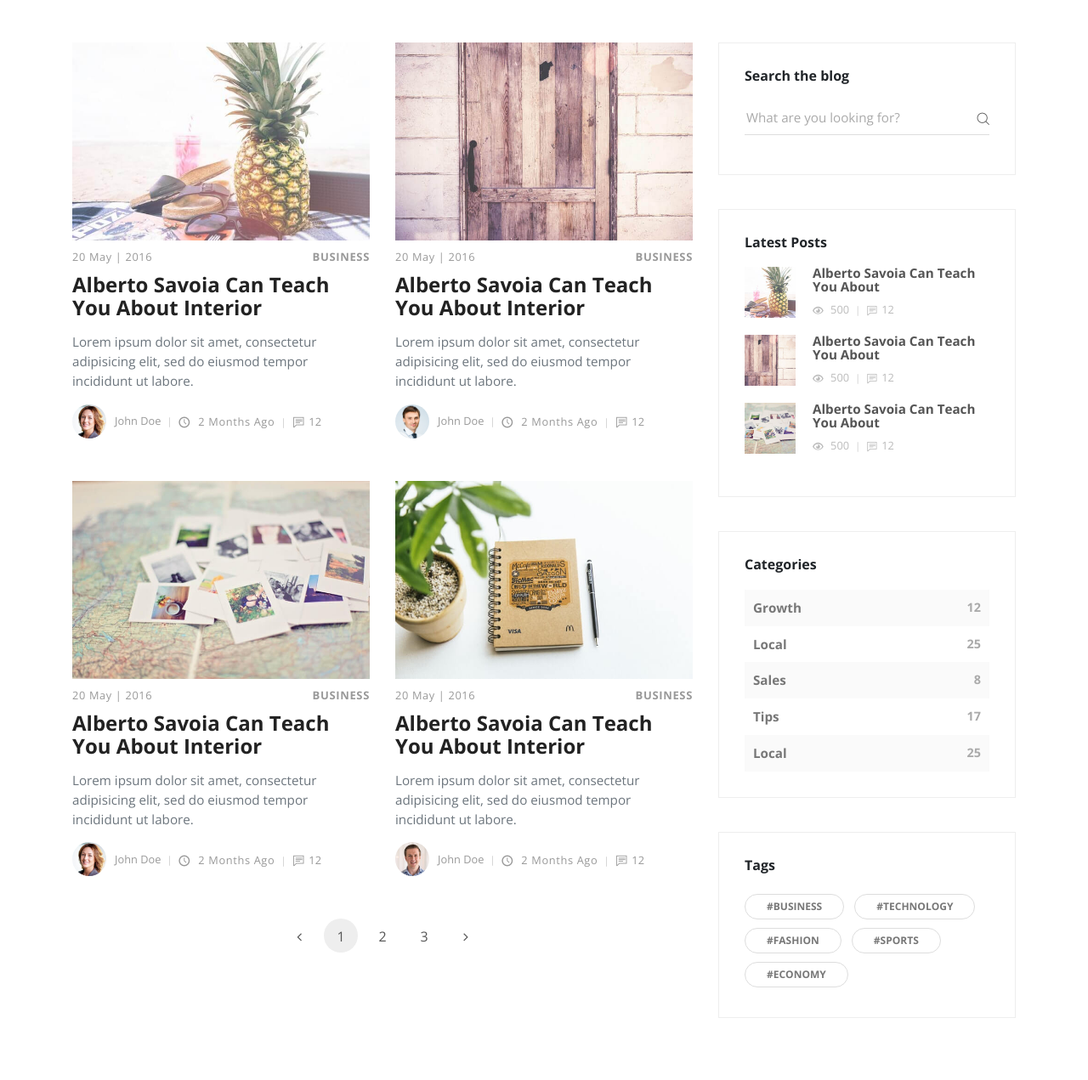
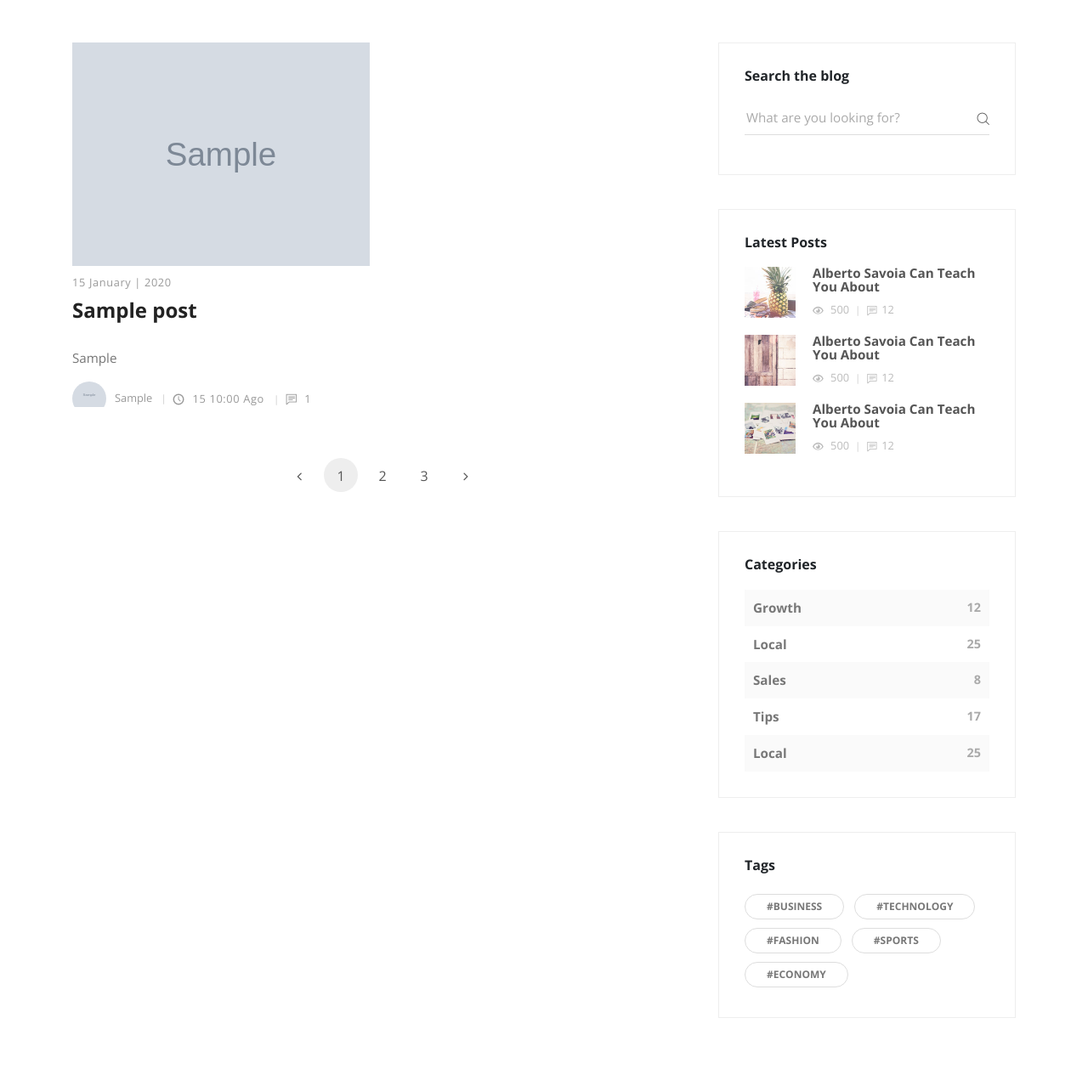
Before and after one commit to gurnitha/2024-dj5-dream-blog, a Django app: page /blog/ in a window 1280 px wide. Shown: the part 81-1352 px from the top of the page at 85% size. Run offline with Django 5.2, Linux system fonts and the light colour scheme; tables that the repository leaves empty hold one stand-in row (values such as "Sample post"); grey boxes marked "Sample" are stand-in pictures; some libraries are stand-ins or nearby versions.

Commit message:
4. READ: Retrieve and fetch semua posts pada laman blog

```diff
--- a/apps/post/templates/post/blog.html
+++ b/apps/post/templates/post/blog.html
@@ -9,80 +9,61 @@
         <!-- Latest Posts -->
         <main class="posts-listing col-lg-8">
           <div class="container">
+
+            <!--============================== All Post ==============================-->
             <div class="row">
-              <!-- post -->
+              {% for post in post_list %}
               <div class="post col-xl-6">
-                <div class="post-thumbnail"><a href="post.html"><img src="{% static 'assets/img/blog-post-1.jpeg' %}" alt="..." class="img-fluid"></a></div>
+                <div class="post-thumbnail"><a href="post.html">
+                  <!--  <img src="/media/featured-pic-1.jpeg" alt="..." class="img-fluid"> -->
+                  <img src="{{ post.thumbnail.url }}" alt="..." class="img-fluid"></a></div>
                 <div class="post-details">
                   <div class="post-meta d-flex justify-content-between">
-                    <div class="date meta-last">20 May | 2016</div>
-                    <div class="category"><a href="#">Business</a></div>
+                    <div class="date meta-last">
+                      <!-- 22 February | 2024 -->
+                      {{ post.timestamp|date:'d F' }} | {{ post.timestamp|date:'Y' }}
+                    </div>
+                    <!-- Category -->
+                    <div class="category">
+                      {% for category in post.categorires.all %}
+                      <!-- Business | Technology -->
+                      <a href="#">{{ category.title }}</a>
+                      {% endfor %}
+                    </div>
+                    <!-- End Category -->
                   </div><a href="post.html">
-                    <h3 class="h4">Alberto Savoia Can Teach You About Interior</h3></a>
-                  <p class="text-muted">Lorem ipsum dolor sit amet, consectetur adipisicing elit, sed do eiusmod tempor incididunt ut labore.</p>
-                  <footer class="post-footer d-flex align-items-center"><a href="#" class="author d-flex align-items-center flex-wrap">
-                      <div class="avatar"><img src="{% static 'assets/img/avatar-3.jpg' %}" alt="..." class="img-fluid"></div>
-                      <div class="title"><span>John Doe</span></div></a>
-                    <div class="date"><i class="icon-clock"></i> 2 months ago</div>
-                    <div class="comments meta-last"><i class="icon-comment"></i>12</div>
+                    <h3 class="h4">{{ post.title }}</h3></a>
+                    <!-- Text max 200 characters -->
+                  <p class="text-muted">{{ post.overview|linebreaks|truncatechars:200}}</p>
+                  <footer class="post-footer d-flex align-items-center">
+                      <a href="#" class="author d-flex align-items-center flex-wrap">
+                        <div class="avatar">
+                          <!-- <img src="/media/authors/avatar-1.jpg" alt="..." class="img-fluid"> -->
+                          <img src="{{ post.author.profile_picture.url }}" alt="..." class="img-fluid">
+                        </div>
+                        <div class="title">
+                          <!-- <span>John@Doe</span> -->
+                          <span>{{ post.author.user.username }}</span>
+                        </div>
+                      </a>
+                    <div class="date">
+                      <i class="icon-clock"></i>
+                      <!-- 22 05:07 ago -->
+                      {{ post.timestamp|date:'d H:i' }} ago
+                    </div>
+                    <div class="comments meta-last">
+                      <i class="icon-comment"></i>
+                      <!-- 0 -->
+                      {{ post.comment_count }}
+                    </div>
                   </footer>
                 </div>
               </div>
-              <!-- post             -->
-              <div class="post col-xl-6">
-                <div class="post-thumbnail"><a href="post.html"><img src="{% static 'assets/img/blog-post-2.jpg' %}" alt="..." class="img-fluid"></a></div>
-                <div class="post-details">
-                  <div class="post-meta d-flex justify-content-between">
-                    <div class="date meta-last">20 May | 2016</div>
-                    <div class="category"><a href="#">Business</a></div>
-                  </div><a href="post.html">
-                    <h3 class="h4">Alberto Savoia Can Teach You About Interior</h3></a>
-                  <p class="text-muted">Lorem ipsum dolor sit amet, consectetur adipisicing elit, sed do eiusmod tempor incididunt ut labore.</p>
-                  <div class="post-footer d-flex align-items-center"><a href="#" class="author d-flex align-items-center flex-wrap">
-                      <div class="avatar"><img src="{% static 'assets/img/avatar-2.jpg' %}" alt="..." class="img-fluid"></div>
-                      <div class="title"><span>John Doe</span></div></a>
-                    <div class="date"><i class="icon-clock"></i> 2 months ago</div>
-                    <div class="comments meta-last"><i class="icon-comment"></i>12</div>
-                  </div>
-                </div>
-              </div>
-              <!-- post             -->
-              <div class="post col-xl-6">
-                <div class="post-thumbnail"><a href="post.html"><img src="{% static 'assets/img/blog-post-3.jpeg' %}" alt="..." class="img-fluid"></a></div>
-                <div class="post-details">
-                  <div class="post-meta d-flex justify-content-between">
-                    <div class="date meta-last">20 May | 2016</div>
-                    <div class="category"><a href="#">Business</a></div>
-                  </div><a href="post.html">
-                    <h3 class="h4">Alberto Savoia Can Teach You About Interior</h3></a>
-                  <p class="text-muted">Lorem ipsum dolor sit amet, consectetur adipisicing elit, sed do eiusmod tempor incididunt ut labore.</p>
-                  <div class="post-footer d-flex align-items-center"><a href="#" class="author d-flex align-items-center flex-wrap">
-                      <div class="avatar"><img src="{% static 'assets/img/avatar-3.jpg' %}" alt="..." class="img-fluid"></div>
-                      <div class="title"><span>John Doe</span></div></a>
-                    <div class="date"><i class="icon-clock"></i> 2 months ago</div>
-                    <div class="comments meta-last"><i class="icon-comment"></i>12</div>
-                  </div>
-                </div>
-              </div>
-              <!-- post -->
-              <div class="post col-xl-6">
-                <div class="post-thumbnail"><a href="post.html"><img src="{% static 'assets/img/blog-post-4.jpeg' %}" alt="..." class="img-fluid"></a></div>
-                <div class="post-details">
-                  <div class="post-meta d-flex justify-content-between">
-                    <div class="date meta-last">20 May | 2016</div>
-                    <div class="category"><a href="#">Business</a></div>
-                  </div><a href="post.html">
-                    <h3 class="h4">Alberto Savoia Can Teach You About Interior</h3></a>
-                  <p class="text-muted">Lorem ipsum dolor sit amet, consectetur adipisicing elit, sed do eiusmod tempor incididunt ut labore.</p>
-                  <div class="post-footer d-flex align-items-center"><a href="#" class="author d-flex align-items-center flex-wrap">
-                      <div class="avatar"><img src="{% static 'assets/img/avatar-1.jpg' %}" alt="..." class="img-fluid"></div>
-                      <div class="title"><span>John Doe</span></div></a>
-                    <div class="date"><i class="icon-clock"></i> 2 months ago</div>
-                    <div class="comments meta-last"><i class="icon-comment"></i>12</div>
-                  </div>
-                </div>
-              </div>
+              <!-- End Post -->
+              {% endfor %}
             </div>
+            <!--============================== End All posts ==============================-->
+
             <!-- Pagination -->
             <nav aria-label="Page navigation example">
               <ul class="pagination pagination-template d-flex justify-content-center">
--- a/apps/post/views.py
+++ b/apps/post/views.py
@@ -9,15 +9,23 @@ from apps.post.models import Post
 # Create your views here.
 
 def home_view(request):
-	post_lists = Post.objects.filter(featured=True)
+	featured_posts = Post.objects.filter(featured=True).order_by('-timestamp')[0:3]
 	# print(post_lists)
+	latest_posts = Post.objects.order_by('-timestamp')[0:3]
+	print(latest_posts)
 	data = {
-		'post_lists':post_lists,
+		'featured_posts':featured_posts,
+		'latest_posts':latest_posts,
 	}
 	return render(request, 'post/index.html', data)
 
 def blog_view(request):
-	return render(request, 'post/blog.html')
+	post_list = Post.objects.all()
+	print(post_list)
+	data = {
+		'post_list':post_list,
+	}
+	return render(request, 'post/blog.html', data)
 
 def post_view(request):
 	return render(request, 'post/post.html')
```
Also changed, not shown: apps/post/templates/post/index.html (+26 -37 lines), README.md, media_root/featured-pic-1_furvADn.jpeg (added).
